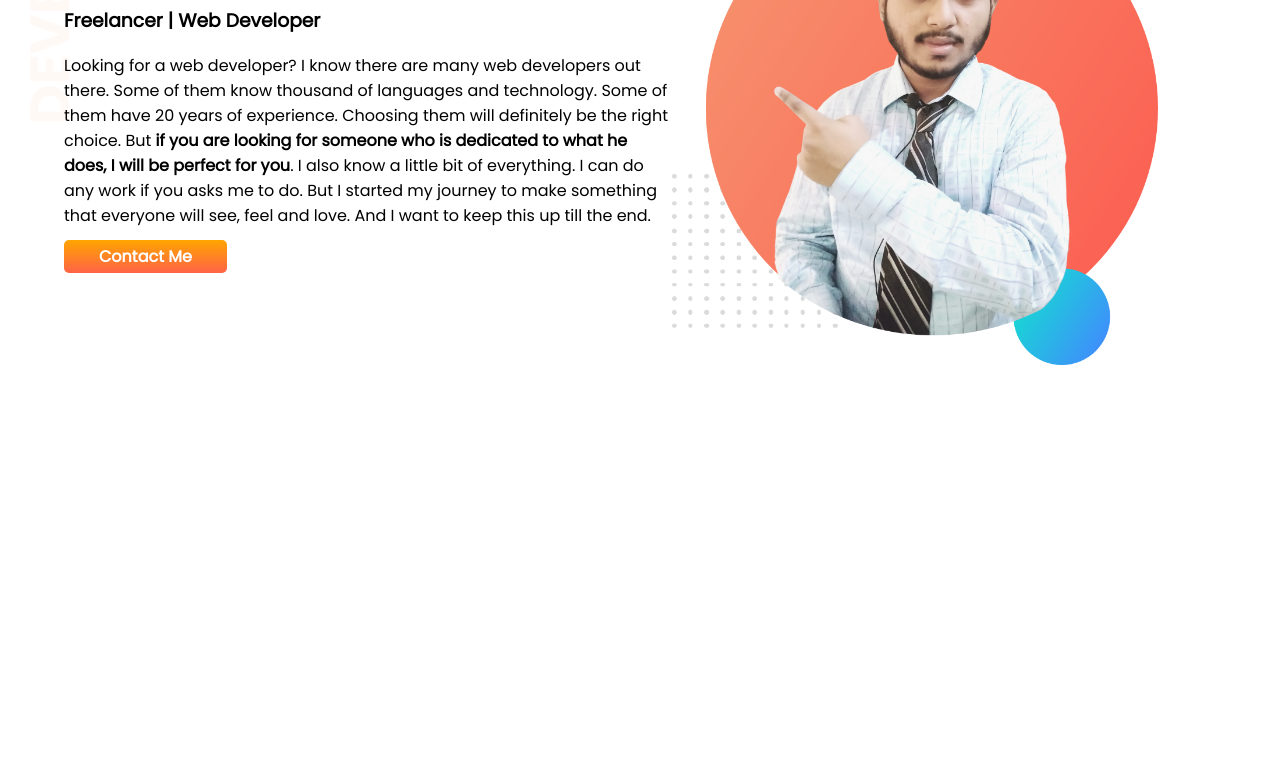
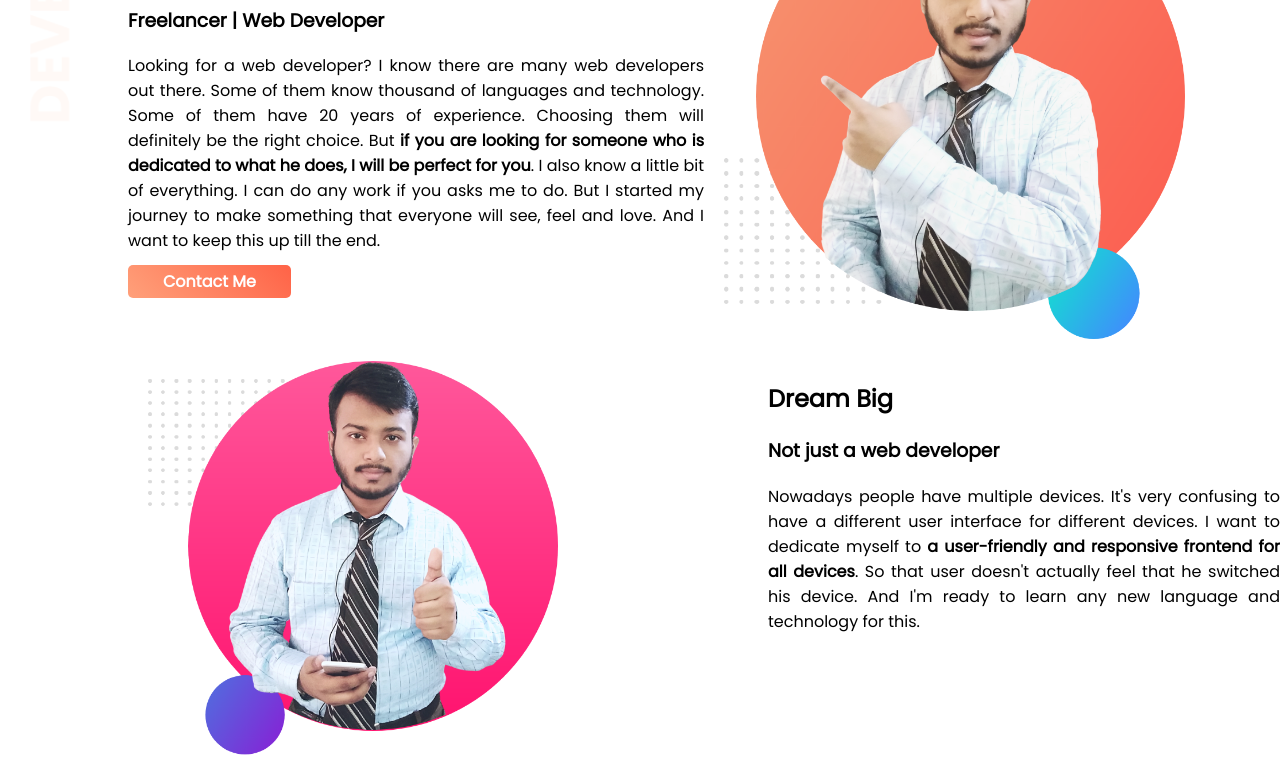
Before and after one commit to sajidmahamud835/developer-portfolio, a plain HTML site: page index.html in a window 1280 px wide. Shown: the part 238-1015 px from the top of the page. Before the commit the page ends 800 px from the top, so only its background shows below. Drawn offline with Linux system fonts and the light colour scheme.

Commit message:
New photo, header and paragraph added.

```diff
--- a/index.html
+++ b/index.html
@@ -16,7 +16,7 @@
     <section class="top-banner">
         <div class="half-width">
             <h1>Welcome To</h1>
-            <h1><span class="orange-text">Web Developer Sajid</span><small class="blue-text">'s</small> Potfolio!</h1>
+            <h1><span class="header-name">Web Developer Sajid</span><small class="apostrophe">'s</small> Potfolio!</h1>
             <h3>Freelancer | Web Developer</h3>
             <p>Looking for a web developer? I know there are many web developers out there. Some of them know thousand
                 of languages and technology. Some of them have 20 years of experience. Choosing them will definitely be
@@ -32,6 +32,23 @@
             <img src="images/sajid-photo.png" alt="Web Developer Sajid">
         </div>
     </section>
+    <section>
+        <div class="half-width">
+            <img src="images/sajid-photo-thumbs-up.png" alt="Web Developer Sajid's Photo Thumbs up">
+        </div>
+
+        <div class="half-width">
+            <h2>Dream Big</h2>
+            <h3>Not just a web developer</h3>
+            <p>Nowadays people have multiple devices. It's very confusing to have a different user interface for
+                different devices. I want to dedicate myself to <strong>a user-friendly and responsive frontend for all
+                    devices</strong>. So that user doesn't actually feel that he switched his device. And I'm ready to
+                learn any new
+                language and technology for this.</p>
+
+
+        </div>
+    </section>
 </body>
 
 </html>
--- a/styles/style.css
+++ b/styles/style.css
@@ -6,21 +6,26 @@ h1{
     font-size: 50px;
     margin: 0px;
 }
-.orange-text{
+p{
+    text-align: justify;
+}
+.header-name{
     color: orange;
 }
-.blue-text{
+.apostrophe{
     color: #ff7300ce;
 }
 section{
     display: flex;
+    margin-bottom: 15px;
 }
 .half-width {
     width: 50%;
-    padding-left: 5%;
+    padding-left: 10%;
 }
 .half-width img{
     width: 80%;
+    margin: 0px 20px;
 }
 .pointing-img{
     padding: 120px 0px 0px 0px;
@@ -29,7 +34,7 @@ section{
     text-decoration: none;
     color: white;
     font-weight: 600;
-    background: linear-gradient(orange, tomato);
+    background: linear-gradient(45deg, lightsalmon, tomato);
     padding: 5px 35px;
     border-radius: 5px;
 
```
Also changed, not shown: images/sajid-photo-thumbs-up.png (added), images/sajid-photo-tumbsup.png (deleted).
